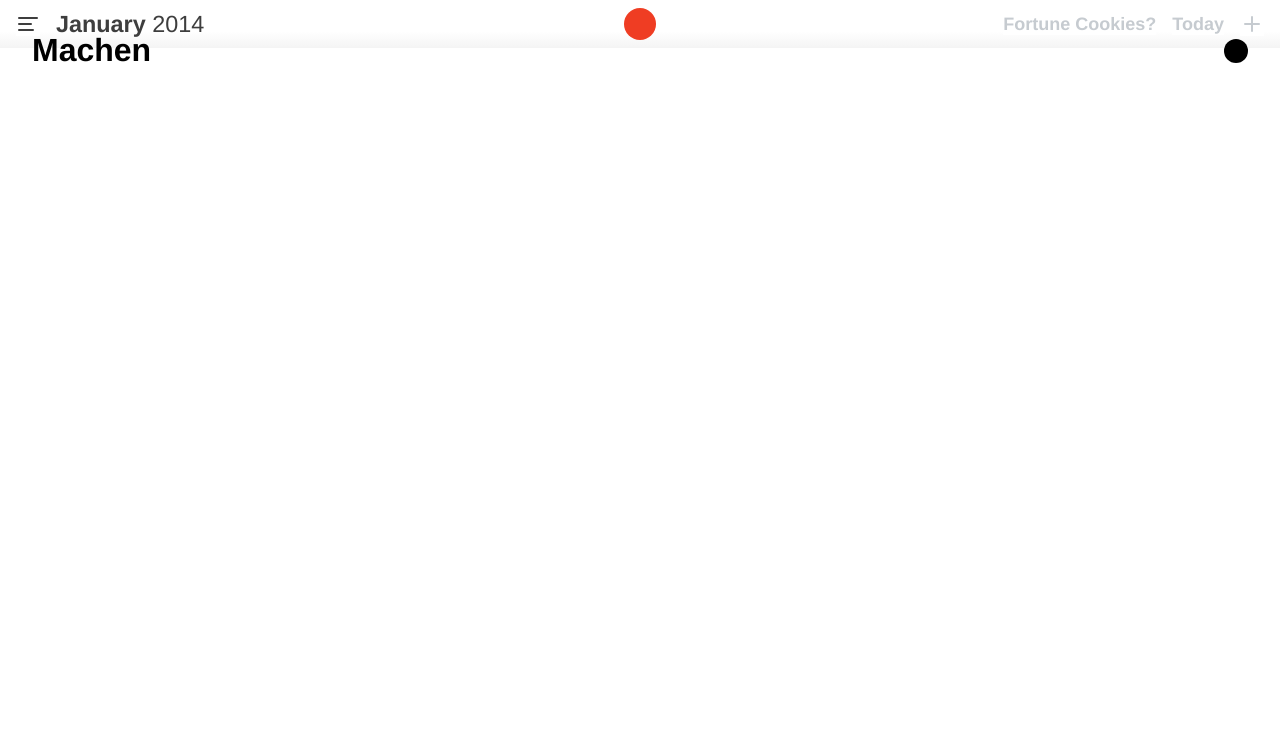
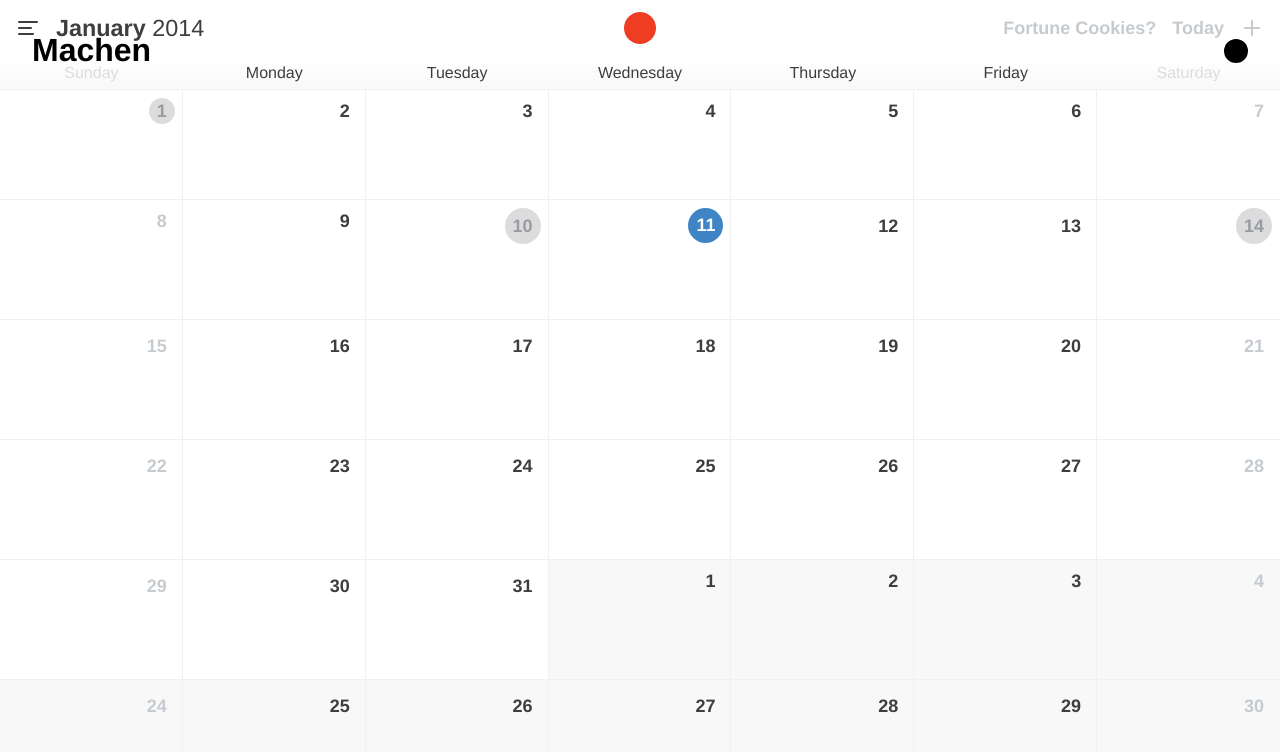
Before and after one commit to skatingincentralpark/machen-v2, a Next.js app: page /calendar-v2 in a window 1280 px wide. Shown: the top 752 px of the page. Built offline with nearby package versions, Linux system fonts and the light colour scheme.

Commit message:
Create calendar cells

```diff
--- /dev/null
+++ b/src/app/calendar-v2/Calendar/DayCell.tsx
@@ -0,0 +1,102 @@
+import { styleTokens } from "@/lib/style-tokens";
+import styled from "@emotion/styled";
+
+interface Props {
+  date: Date;
+  currentDate: Date;
+  text: string | undefined;
+}
+
+export default function DayCell({ date, currentDate, text }: Props) {
+  const notCurrentMonth = date.getMonth() !== currentDate.getMonth();
+  const isToday = date.toDateString() === new Date().toDateString();
+  const hasNote = !!text;
+  const cellDay = date.getDay();
+  const isWeekend = cellDay === 0 || cellDay === 6;
+  const variant = isToday
+    ? "today"
+    : hasNote
+    ? "hasNote"
+    : isWeekend
+    ? "isWeekend"
+    : "default";
+
+  return (
+    <Cell muted={notCurrentMonth}>
+      <DateBadge variant={variant}>{date.getDate()}</DateBadge>
+    </Cell>
+  );
+}
+
+interface CellProps {
+  muted: boolean;
+}
+const Cell = styled.button<CellProps>`
+  outline: 1px solid ${styleTokens.color.gray[200]};
+  background-color: ${({ muted }) =>
+    muted ? styleTokens.color.gray[100] : styleTokens.color.white};
+  outline-offset: -0.5px;
+  font-weight: bold;
+  display: flex;
+  flex-direction: column;
+  align-items: flex-end;
+  justify-content: flex-start;
+  padding: ${styleTokens.space[1]};
+  height: fit-content;
+  aspect-ratio: 1;
+  color: ${styleTokens.color.gray["400"]};
+
+  ${styleTokens.media.sm} {
+    padding: ${styleTokens.space[2]};
+    height: 100%;
+    aspect-ratio: initial;
+  }
+
+  &:active {
+    background-color: ${styleTokens.color.gray[200]};
+  }
+`;
+// type BadgeVariants  = "today" | "hasNote" | "default";
+const badgeVariants = {
+  isWeekend: {
+    backgroundColor: "none",
+    color: styleTokens.color.slate["200"],
+  },
+  default: {
+    backgroundColor: "none",
+    color: "inherit",
+  },
+  hasNote: {
+    backgroundColor: styleTokens.color.gray[300],
+    color: styleTokens.color.slate["300"],
+  },
+  today: {
+    backgroundColor: styleTokens.color.blue,
+    color: styleTokens.color.white,
+  },
+} as const;
+interface DateBadgeProps {
+  variant: keyof typeof badgeVariants;
+}
+const DateBadge = styled.div<DateBadgeProps>`
+  background-color: ${({ variant }) => badgeVariants[variant].backgroundColor};
+  color: ${({ variant }) => badgeVariants[variant].color};
+  border-radius: 50%;
+  aspect-ratio: 1;
+  padding: ${styleTokens.space[0]};
+  display: flex;
+  align-items: center;
+  justify-content: center;
+  height: 100%;
+  width: 100%;
+  font-size: ${styleTokens.size["2xl"]};
+  font-weight: normal;
+
+  ${styleTokens.media.sm} {
+    padding: ${styleTokens.space[2]};
+    height: fit-content;
+    width: fit-content;
+    font-size: ${styleTokens.size["lg"]};
+    font-weight: bold;
+  }
+`;
--- /dev/null
+++ b/src/app/calendar-v2/Calendar/DayCells.tsx
@@ -0,0 +1,82 @@
+"use client";
+import styled from "@emotion/styled";
+import {
+  eachDayOfInterval,
+  endOfMonth,
+  endOfWeek,
+  startOfMonth,
+  startOfWeek,
+  subDays,
+  subWeeks,
+} from "date-fns";
+import { useDate } from "@/context/DateContext";
+import { styleTokens } from "@/lib/style-tokens";
+import { NOTES_DATA_V2 } from "@/lib/data-calendar-v2";
+import DayCell from "./DayCell";
+
+export default function DayCells() {
+  const { currentDate } = useDate();
+
+  interface Day {
+    text: string | undefined;
+    date: Date;
+  }
+
+  const firstDayOfMonth = startOfMonth(currentDate);
+  const lastDayOfMonth = endOfMonth(currentDate);
+
+  const datesInMonth = eachDayOfInterval({
+    start: startOfWeek(firstDayOfMonth),
+    end: endOfWeek(lastDayOfMonth),
+  });
+
+  /** To ensure 42 cells always */
+  const extraDatesInMonth =
+    datesInMonth.length === 35
+      ? eachDayOfInterval({
+          start: subWeeks(startOfWeek(firstDayOfMonth), 1),
+          end: subDays(startOfWeek(firstDayOfMonth), 1),
+        })
+      : [];
+
+  const cells = [...datesInMonth, ...extraDatesInMonth].map((date) => {
+    const day: Day = {
+      text: undefined,
+      date,
+    };
+
+    const month = date.getMonth();
+    const year = date.getFullYear();
+    const notesForDay = NOTES_DATA_V2?.[year]?.[month]?.[date.getDate()];
+
+    if (notesForDay) {
+      day.text = notesForDay.text;
+    }
+
+    return day;
+  });
+
+  return (
+    <Cells>
+      {cells.map((cell, index) => (
+        <DayCell
+          key={`${cell.date.getMonth()}/${index}`}
+          currentDate={currentDate}
+          date={cell.date}
+          text={cell.text}
+        />
+      ))}
+    </Cells>
+  );
+}
+
+const Cells = styled.div`
+  display: grid;
+  grid-template-columns: repeat(7, 1fr);
+
+  height: initial;
+
+  ${styleTokens.media.sm} {
+    height: 100%;
+  }
+`;
--- /dev/null
+++ b/src/app/calendar-v2/Calendar/WeekdayCells.tsx
@@ -0,0 +1,43 @@
+import { styleTokens } from "@/lib/style-tokens";
+import styled from "@emotion/styled";
+import { weekdays } from "@/lib/date";
+
+export default function WeekdayCells() {
+  const isWeekend = (day: string) => day === "Saturday" || day === "Sunday";
+  return (
+    <DayLabels>
+      {weekdays.map((day, index) => (
+        <DayLabel key={index} aria-hidden muted={isWeekend(day)}>
+          <span>{day.slice(0, 3)}</span>
+          <span>{day.slice(3, day.length)}</span>
+        </DayLabel>
+      ))}
+    </DayLabels>
+  );
+}
+
+const DayLabels = styled.div`
+  display: grid;
+  grid-template-columns: repeat(7, 1fr);
+  padding-top: ${styleTokens.space[2]};
+  padding-bottom: ${styleTokens.space[2]};
+  color: ${styleTokens.color.gray[400]};
+  font-weight: normal;
+`;
+interface DayLabelProps {
+  muted: boolean;
+}
+const DayLabel = styled.div<DayLabelProps>`
+  display: flex;
+  justify-content: center;
+  text-align: center;
+  color: ${({ muted }) => (muted ? styleTokens.color.gray[300] : "inherit")};
+
+  & > span:last-of-type {
+    display: none;
+
+    ${styleTokens.media.md} {
+      display: block;
+    }
+  }
+`;
--- /dev/null
+++ b/src/app/calendar-v2/Calendar/index.tsx
@@ -0,0 +1,22 @@
+"use client";
+import styled from "@emotion/styled";
+import DayCells from "./DayCells";
+import { styleTokens } from "@/lib/style-tokens";
+
+export default function Calendar() {
+  return (
+    <Wrapper>
+      <DayCells />
+    </Wrapper>
+  );
+}
+
+const Wrapper = styled.div`
+  height: initial;
+  display: flex;
+  flex-direction: column;
+
+  ${styleTokens.media.sm} {
+    height: 100%;
+  }
+`;
--- a/src/app/calendar-v2/Header/index.tsx
+++ b/src/app/calendar-v2/Header/index.tsx
@@ -4,13 +4,14 @@ import { styleTokens } from "@/lib/style-tokens";
 import styled from "@emotion/styled";
 import { AlignLeft, Plus, Cookie, Sun } from "lucide-react";
 
-export default function Header() {
+export default function Header({ children }: { children?: React.ReactNode }) {
   const date = new Date("2014-01-01");
   const month = date.toLocaleString("default", { month: "long" });
   const year = date.getFullYear();
 
   return (
     <StyledHeader>
+      <div>
         <Left justify="flex-start">
           <IconButton aria-label="Open Sidebar">
             <AlignLeft />
@@ -44,6 +45,8 @@ export default function Header() {
             <Plus />
           </IconButton>
         </Right>
+      </div>
+      {children}
     </StyledHeader>
   );
 }
@@ -52,12 +55,15 @@ const StyledHeader = styled.header`
   background: ${styleTokens.gradient["white-to-gray"]};
   width: 100%;
   height: fit-content;
+  color: ${styleTokens.color.gray["400"]};
+  font-weight: bold;
+
+  & > div:first-of-type {
+    padding: ${styleTokens.space[3]} ${styleTokens.space[4]};
     display: grid;
     grid-template-columns: 1fr 4rem 1fr;
-  color: ${styleTokens.color.gray["400"]};
-  font-weight: bold;
-  padding: ${styleTokens.space[2]} ${styleTokens.space[4]};
     align-items: center;
+  }
 `;
 const Logo = styled.div`
   aspect-ratio: 1;
@@ -105,7 +111,7 @@ const ButtonBase = styled.button`
   align-items: center;
   gap: ${styleTokens.space[2]};
 
-  &:hover {
+  &:active {
     color: ${styleTokens.color.orange};
   }
 `;
--- a/src/app/calendar-v2/layout.tsx
+++ b/src/app/calendar-v2/layout.tsx
@@ -1,3 +1,5 @@
+"use client";
+import WeekdayCells from "./Calendar/WeekdayCells";
 import Header from "./Header";
 
 export default function DashboardLayout({
@@ -7,8 +9,10 @@ export default function DashboardLayout({
 }) {
   return (
     <>
-      <Header />
-      <main>{children}</main>
+      <Header>
+        <WeekdayCells />
+      </Header>
+      {children}
     </>
   );
 }
--- a/src/app/calendar-v2/page.tsx
+++ b/src/app/calendar-v2/page.tsx
@@ -1,3 +1,22 @@
+"use client";
+import { styleTokens } from "@/lib/style-tokens";
+import styled from "@emotion/styled";
+import dynamic from "next/dynamic";
+
+const Calendar = dynamic(() => import("./Calendar"), {
+  ssr: false,
+  loading: () => <Placeholder>Machen</Placeholder>,
+});
+
+const Placeholder = styled.h2`
+  font-size: ${styleTokens.size["3xl"]};
+  color: ${styleTokens.color.orange};
+  height: 100%;
+  display: flex;
+  align-items: center;
+  justify-content: center;
+`;
+
 export default function Page() {
-  return <div></div>;
+  return <Calendar />;
 }
--- /dev/null
+++ b/src/lib/data-calendar-v2.ts
@@ -0,0 +1,19 @@
+// ⚠️ To-do: remvoe eslint disable comments
+
+import { type NotesData } from "@/types/note";
+
+export const NOTES_DATA_V2: NotesData = {
+  2023: {
+    9: {
+      1: {
+        text: "lorem",
+      },
+      10: {
+        text: "ipsum",
+      },
+      14: {
+        text: "dolor",
+      },
+    },
+  },
+};
--- a/src/lib/style-tokens.ts
+++ b/src/lib/style-tokens.ts
@@ -45,6 +45,7 @@ export const styleTokens = {
     },
     ["orange"]: "#ef3d23",
     ["blue"]: "#3f85c6",
+    ["white"]: "#ffffff",
   },
   ["space"]: {
     ["0"]: "0", // 0px
@@ -84,6 +85,6 @@ export const styleTokens = {
   },
   ["gradient"]: {
     ["white-to-gray"]:
-      "linear-gradient(0deg, rgba(244, 244, 244, 1) 0%, rgba(255, 255, 255, 1) 35%)",
+      "linear-gradient(0deg, rgba(248, 248, 248, 1) 0%, rgba(255, 255, 255, 1) 35%)",
   },
 } as const;
--- a/src/styles/global.css
+++ b/src/styles/global.css
@@ -7,6 +7,8 @@ html {
 body {
   margin: 0;
   height: 100%;
+  display: flex;
+  flex-direction: column;
 }
 * {
   box-sizing: border-box;
```
Lines whose indentation alone changed are shown as unchanged.
